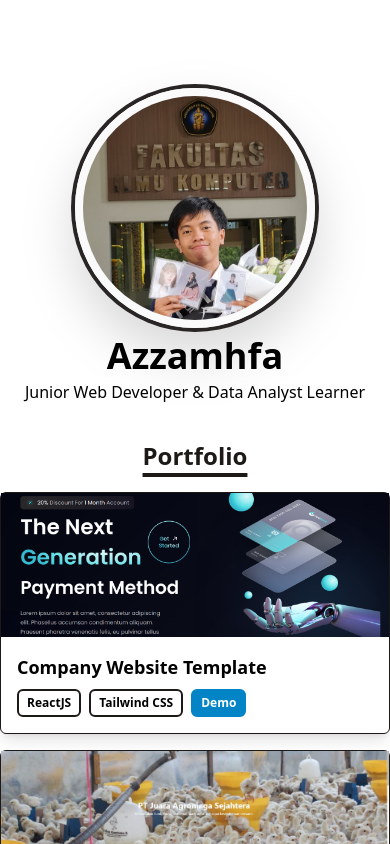
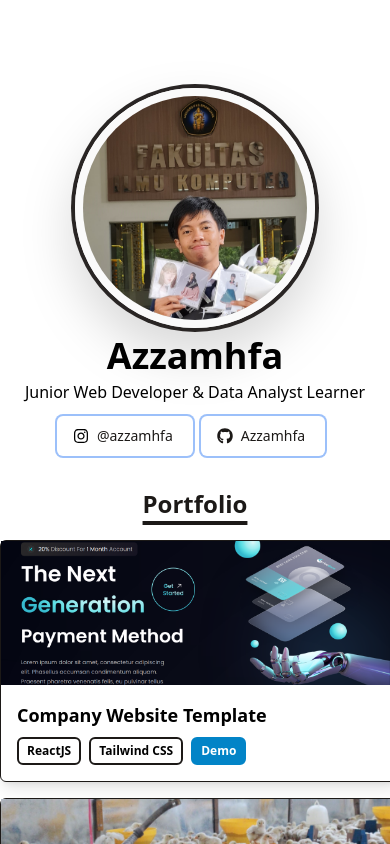
Before and after one commit to azzamhfa/azzamhfa-portfolio, a React (Vite) app: page / in a window 390 px wide. Shown: the top 844 px of the page. Built offline with nearby package versions, Linux system fonts and the light colour scheme.

Commit message:
updated animation

```diff
--- a/index.html
+++ b/index.html
@@ -35,7 +35,7 @@
     />
     <meta
       name="twitter:image:src"
-      content="/profile.jpg"
+      content="https://azzamhfa.vercel.app/assets/port3.png"
     />
   </head>
   <body>
--- a/package.json
+++ b/package.json
@@ -9,6 +9,7 @@
     "preview": "vite preview"
   },
   "dependencies": {
+    "framer-motion": "^10.11.2",
     "react": "^18.2.0",
     "react-dom": "^18.2.0"
   },
--- a/src/App.jsx
+++ b/src/App.jsx
@@ -1,24 +1,33 @@
-import { useState } from 'react'
-import NavBar from './components/NavBar'
-import './index.css'
-import Intro from './components/Intro'
-import Portofolio from './components/Portofolio'
-import Timeline from './components/Timeline'
-import Contact from './components/Contact'
-import Footer from './components/Footer'
+import { useState } from "react";
+import NavBar from "./components/NavBar";
+import "./index.css";
+import Intro from "./components/Intro";
+import Portofolio from "./components/Portofolio";
+import Timeline from "./components/Timeline";
+import Contact from "./components/Contact";
+import Footer from "./components/Footer";
+import { motion } from "framer-motion";
 
 function App() {
-
   return (
-    <div className="App">
-      <NavBar/>
-      <Intro/>
-      <Portofolio/>
-      <Timeline/>
-      <Contact/>
-      <Footer/>
-    </div>
-  )
+    <motion.div
+      initial={{ opacity: 0 }}
+      animate={{
+        opacity: 1,
+        transition: { ease: "easeIn",
+          duration: 0.5,
+        },
+      }}
+      className="App"
+    >
+      <NavBar />
+      <Intro />
+      <Portofolio />
+      <Timeline />
+      <Contact />
+      <Footer />
+    </motion.div>
+  );
 }
 
-export default App
+export default App;
--- a/src/components/Contact.jsx
+++ b/src/components/Contact.jsx
@@ -4,7 +4,7 @@ import Title from "./Title";
 
 const Contact = () => {
   return (
-    <div className="flex flex-col mb-10 mx-auto ">
+    <div className="flex flex-col mb-10 mx-auto " id="contact">
       <div className="flex justify-evenly items-center flex-col ">
         <Title id="contact" children="Contact Me" />
         <div className="flex justify-center">
--- a/src/components/Intro.jsx
+++ b/src/components/Intro.jsx
@@ -14,6 +14,42 @@ const Intro = () => {
       <p className="text-base md:text-xl mb-3 font-medium">
         Junior Web Developer & Data Analyst Learner
       </p>
+      <div>
+        <button
+          type="button"
+          class="text-stone-900 bg-white hover:bg-stone-100 border-stone-800 ring-2 focus:ring-2 focus:outline-none focus:ring-[#24292F]/50 font-medium rounded-md text-sm px-5 py-2.5 text-center inline-flex items-center mr-2 mb-2"
+        >
+          <svg
+            class="w-4 h-4 mr-2 -ml-1"
+            xmlns="http://www.w3.org/2000/svg"
+            viewBox="0 0 448 512"
+          >
+            <path d="M224.1 141c-63.6 0-114.9 51.3-114.9 114.9s51.3 114.9 114.9 114.9S339 319.5 339 255.9 287.7 141 224.1 141zm0 189.6c-41.1 0-74.7-33.5-74.7-74.7s33.5-74.7 74.7-74.7 74.7 33.5 74.7 74.7-33.6 74.7-74.7 74.7zm146.4-194.3c0 14.9-12 26.8-26.8 26.8-14.9 0-26.8-12-26.8-26.8s12-26.8 26.8-26.8 26.8 12 26.8 26.8zm76.1 27.2c-1.7-35.9-9.9-67.7-36.2-93.9-26.2-26.2-58-34.4-93.9-36.2-37-2.1-147.9-2.1-184.9 0-35.8 1.7-67.6 9.9-93.9 36.1s-34.4 58-36.2 93.9c-2.1 37-2.1 147.9 0 184.9 1.7 35.9 9.9 67.7 36.2 93.9s58 34.4 93.9 36.2c37 2.1 147.9 2.1 184.9 0 35.9-1.7 67.7-9.9 93.9-36.2 26.2-26.2 34.4-58 36.2-93.9 2.1-37 2.1-147.8 0-184.8zM398.8 388c-7.8 19.6-22.9 34.7-42.6 42.6-29.5 11.7-99.5 9-132.1 9s-102.7 2.6-132.1-9c-19.6-7.8-34.7-22.9-42.6-42.6-11.7-29.5-9-99.5-9-132.1s-2.6-102.7 9-132.1c7.8-19.6 22.9-34.7 42.6-42.6 29.5-11.7 99.5-9 132.1-9s102.7-2.6 132.1 9c19.6 7.8 34.7 22.9 42.6 42.6 11.7 29.5 9 99.5 9 132.1s2.7 102.7-9 132.1z" />
+          </svg>
+          @azzamhfa
+        </button>
+        <button
+          type="button"
+          class="text-stone-900 bg-white hover:bg-stone-100 focus:ring-2 focus:outline-none ring-2  focus:ring-[#24292F]/50 font-medium rounded-md text-sm px-5 py-2.5 text-center inline-flex items-center mr-2 mb-2"
+        >
+          <svg
+            class="w-4 h-4 mr-2 -ml-1"
+            aria-hidden="true"
+            focusable="false"
+            data-prefix="fab"
+            data-icon="github"
+            role="img"
+            xmlns="http://www.w3.org/2000/svg"
+            viewBox="0 0 496 512"
+          >
+            <path
+              fill="currentColor"
+              d="M165.9 397.4c0 2-2.3 3.6-5.2 3.6-3.3 .3-5.6-1.3-5.6-3.6 0-2 2.3-3.6 5.2-3.6 3-.3 5.6 1.3 5.6 3.6zm-31.1-4.5c-.7 2 1.3 4.3 4.3 4.9 2.6 1 5.6 0 6.2-2s-1.3-4.3-4.3-5.2c-2.6-.7-5.5 .3-6.2 2.3zm44.2-1.7c-2.9 .7-4.9 2.6-4.6 4.9 .3 2 2.9 3.3 5.9 2.6 2.9-.7 4.9-2.6 4.6-4.6-.3-1.9-3-3.2-5.9-2.9zM244.8 8C106.1 8 0 113.3 0 252c0 110.9 69.8 205.8 169.5 239.2 12.8 2.3 17.3-5.6 17.3-12.1 0-6.2-.3-40.4-.3-61.4 0 0-70 15-84.7-29.8 0 0-11.4-29.1-27.8-36.6 0 0-22.9-15.7 1.6-15.4 0 0 24.9 2 38.6 25.8 21.9 38.6 58.6 27.5 72.9 20.9 2.3-16 8.8-27.1 16-33.7-55.9-6.2-112.3-14.3-112.3-110.5 0-27.5 7.6-41.3 23.6-58.9-2.6-6.5-11.1-33.3 2.6-67.9 20.9-6.5 69 27 69 27 20-5.6 41.5-8.5 62.8-8.5s42.8 2.9 62.8 8.5c0 0 48.1-33.6 69-27 13.7 34.7 5.2 61.4 2.6 67.9 16 17.7 25.8 31.5 25.8 58.9 0 96.5-58.9 104.2-114.8 110.5 9.2 7.9 17 22.9 17 46.4 0 33.7-.3 75.4-.3 83.6 0 6.5 4.6 14.4 17.3 12.1C428.2 457.8 496 362.9 496 252 496 113.3 383.5 8 244.8 8zM97.2 352.9c-1.3 1-1 3.3 .7 5.2 1.6 1.6 3.9 2.3 5.2 1 1.3-1 1-3.3-.7-5.2-1.6-1.6-3.9-2.3-5.2-1zm-10.8-8.1c-.7 1.3 .3 2.9 2.3 3.9 1.6 1 3.6 .7 4.3-.7 .7-1.3-.3-2.9-2.3-3.9-2-.6-3.6-.3-4.3 .7zm32.4 35.6c-1.6 1.3-1 4.3 1.3 6.2 2.3 2.3 5.2 2.6 6.5 1 1.3-1.3 .7-4.3-1.3-6.2-2.2-2.3-5.2-2.6-6.5-1zm-11.4-14.7c-1.6 1-1.6 3.6 0 5.9 1.6 2.3 4.3 3.3 5.6 2.3 1.6-1.3 1.6-3.9 0-6.2-1.4-2.3-4-3.3-5.6-2z"
+            ></path>
+          </svg>
+          Azzamhfa
+        </button>
+      </div>
     </div>
   );
 };
--- a/src/components/NavBar.jsx
+++ b/src/components/NavBar.jsx
@@ -11,21 +11,21 @@ const NavBar = () => {
             left-0 -bottom-0.5 group-hover:w-full transition-[width] ease duration-300"
           ></span>
         </a>
-        <a href="/portfolio" className={`font-sans text-2xl relative group mr-4 cursor-pointer`}>
+        <a href="#portfolio" className={`font-sans text-2xl relative group mr-4 cursor-pointer`}>
           Portfolio
           <span
             className="h-[2px] inline-block w-0 bg-stone-900 absolute
             left-0 -bottom-0.5 group-hover:w-full transition-[width] ease duration-300"
           ></span>
         </a>
-        <a href="/achievement" className={`font-sans text-2xl relative group mr-4 cursor-pointer`}>
+        <a href="#achievement" className={`font-sans text-2xl relative group mr-4 cursor-pointer`}>
           Achievement
           <span
             className="h-[2px] inline-block w-0 bg-stone-900 absolute
             left-0 -bottom-0.5 group-hover:w-full transition-[width] ease duration-300"
           ></span>
         </a>
-        <a href="/contact" className={`font-sans text-2xl relative group mr-4 cursor-pointer`}>
+        <a href="#contact" className={`font-sans text-2xl relative group mr-4 cursor-pointer`}>
           Contact
           <span
             className="h-[2px] inline-block w-0 bg-stone-900 absolute
--- a/src/components/PortfolioItems.jsx
+++ b/src/components/PortfolioItems.jsx
@@ -1,25 +1,41 @@
+import { motion } from "framer-motion";
 import React from "react";
-
-const PortfolioItems = ({ title, imgUrl, stack, link }) => {
+const PortfolioItems = ({ title, imgUrl, stack, link, desc }) => {
   return (
-    <div className="border-stone-900 border-[1px] rounded-md shadow-lg">
-      <img
+    <div className="border-stone-900 border-[1px] rounded-md shadow-lg relative w-[400px]">
+      <motion.img
         src={imgUrl}
         alt="portofolio"
-        className="w-full h-36 md:h-48 object-cover cursor-pointer"
+        className="transition ease-in duration-1000 delay-1000 absolute w-full h-36 md:h-48 object-cover cursor-pointer z-[1] hover:hidden "
       />
+      <div className="abosolute w-full h-36 md:h-48 z-0 p-4 text-stone-900 bg-stone-100 text-justify">
+        <p className="text-lg  font-semibold">Description :</p>
+        {desc}
+      </div>
       <div className="w-full p-4">
         <h3 className="text-lg md:text-xl mb-2 md:mb-3 font-semibold">
           {title}
         </h3>
-        <p className="text-xs gap-2 flex flex-wrap flex-row items-center
-         justify-start md:text-sm">
+        <p
+          className="text-xs gap-2 flex flex-wrap flex-row items-center
+         justify-start md:text-sm"
+        >
           {stack.map((item) => (
-            <span className="inline-block px-2 py-1 font-semibold border-2
-             border-stone-900 rounded-md hover:bg-stone-300">{item}</span>
-
+            <span
+              className="inline-block px-2 py-1 font-semibold border-2
+             border-stone-900 rounded-md hover:bg-stone-300"
+            >
+              {item}
+            </span>
           ))}
-          <span className=" cursor-pointer inline-block px-2 py-1 font-semibold border-2 bg-sky-600 text-white border-sky-600 rounded-md hover:bg-sky-100 hover:text-stone-900">Demo</span>
+          <span
+            className=" cursor-pointer inline-block px-2 py-1 font-semibold border-2 bg-sky-600 text-white border-sky-600 rounded-md hover:bg-sky-100 hover:text-stone-900"
+            onClick={() => {
+              window.open(link);
+            }}
+          >
+            Demo
+          </span>
         </p>
       </div>
     </div>
--- a/src/components/Portofolio.jsx
+++ b/src/components/Portofolio.jsx
@@ -2,21 +2,40 @@ import React from "react";
 import porto from "../data/porto";
 import PortfolioItems from "./PortfolioItems";
 import Title from "./Title";
+import { motion } from "framer-motion";
+const staggered = {
+  hidden: {
+    opacity: 0
+  },
+  openned: {
+    opacity: 1,
+    transition : {
+      duration: 2
+    }
+  }
+}
+
 const Portofolio = () => {
   return (
     <>
-      <div className="flex flex-col items-center justify-center p-0 md:p-10 ">
+      <div className="flex flex-col items-center justify-center p-0 md:p-10 " id="portfolio">
         <Title id="Portfolio" children="Portfolio" />
-        <div className="grid grid-cols-1 md:grid-cols-2 lg:grid-cols-3 gap-4 ">
+        <motion.div
+        initial="hidden"
+        animate="openned"
+        transition={{staggerChildren:0.5, delay:0.5}}
+        variants={staggered}
+        className="grid grid-cols-1 md:grid-cols-2 lg:grid-cols-3 gap-4 ">
           {porto.map((project) => (
             <PortfolioItems
               imgUrl={project.imgUrl}
               title={project.title}
               stack={project.stack}
               link={project.link}
+              desc={project.desc}
             />
           ))}
-        </div>
+        </motion.div>
       </div>
     </>
   );
--- a/src/components/Timeline.jsx
+++ b/src/components/Timeline.jsx
@@ -3,10 +3,29 @@ import TimelineItem from "./TimelineItem";
 import timeline from "../data/timeline.js";
 import skills from "../data/skills";
 import Title from "./Title";
+import { motion } from "framer-motion";
+
+const variant = {
+  offscreen: {
+    opacity: 0,
+  },
+  onscreen: {
+    opacity: 1,
+    transition: { ease: "linear", duration: 1 },
+  },
+};
+
 const Timeline = () => {
   return (
-    <div className="flex flex-col md:flex-col items-center w-full my-20 p-10">
-      <Title id="portfolio" children="Achivements"/>
+    <motion.div
+      id="achievement"
+      initial="offscreen"
+      whileInView="onscreen"
+      viewport={{ once: true, amount: 0.2 }}
+      variants={variant}
+      className="flex flex-col md:flex-col items-center w-full my-20 p-10"
+    >
+      <Title id="portfolio" children="Achivements" />
       <div className="flex justify-evenly flex-col md:flex-row">
         <div className="">
           <Title id="portfolio" children="Experiences" />
@@ -26,7 +45,7 @@ const Timeline = () => {
           ))}
         </div>
       </div>
-    </div>
+    </motion.div>
   );
 };
 
--- a/src/data/porto.js
+++ b/src/data/porto.js
@@ -5,24 +5,29 @@ export default [
     title: "Company Website Template",
     imgUrl: port1,
     stack: ["ReactJS", "Tailwind CSS"],
-    link: "",
+    link: "https://practice-hoobank.vercel.app",
+    desc: "This is one of my Web Development project. I followed youtube tutorial to make this Website. In this Project, I Learned how to use Vite and Tailwind CSS"
   },
   {
     title: "PT Juara Website",
     imgUrl: port2,
     stack: ["Laravel 8", "Bootstrap"],
-    link: "",
+    link: "https://juara-agroniaga.my.id",
+    desc: "This is one of my Web Development project. I made this website for a Company that located in Malang. I made this website with Laravel and Bootstrap"
+
   },
   {
     title: "Analysis of Metaverse based on Youtube Comments",
-    imgUrl: "",
+    imgUrl: "https://img.freepik.com/free-vector/data-analysis-banner-title_39422-958.jpg?w=1380&t=st=1681107227~exp=1681107827~hmac=f9cbfa4d283bd011f5da4d96bd96c7960d24a02bb61f8671491f7336db6e6819",
     stack: ["Spreadsheet", "Python"],
-    link: "",
+    desc: "This project is my undergraduate Thesis. I did analyzed metaverse based on Youtube Comments. I scraped the Youtube Comments as my primary data for analysis and then I analyze it.",
   },
   {
     title: "Azzamhfa Portfolio",
     imgUrl: port3,
     stack: ["ReactJS", "Tailwind CSS"],
-    link: "",
+    link: "https://azzamhfa.vercel.app",
+    desc: "This is one of my Web Development project. I made this website for my personal website portfolio."
+
   },
 ];
--- a/src/index.css
+++ b/src/index.css
@@ -3,3 +3,27 @@
 @tailwind base;
 @tailwind components;
 @tailwind utilities;
+
+/* ===== Scrollbar CSS ===== */
+  /* Firefox */
+  * {
+    scroll-behavior: smooth;
+    scrollbar-width: thin;
+    scrollbar-color: #707070 #e6e6e6;
+  }
+
+  /* Chrome, Edge, and Safari */
+  *::-webkit-scrollbar {
+    scroll-behavior: smooth;
+    width: 10px;
+  }
+
+  *::-webkit-scrollbar-track {
+    background: #e6e6e6;
+  }
+
+  *::-webkit-scrollbar-thumb {
+    background-color: #707070;
+    border-radius: 10px;
+    border: 1px solid #ffffff;
+  }
```
Also changed, not shown: public/assets/port3.png (added), 1 other file (tests, documents, lock files or other folders).
